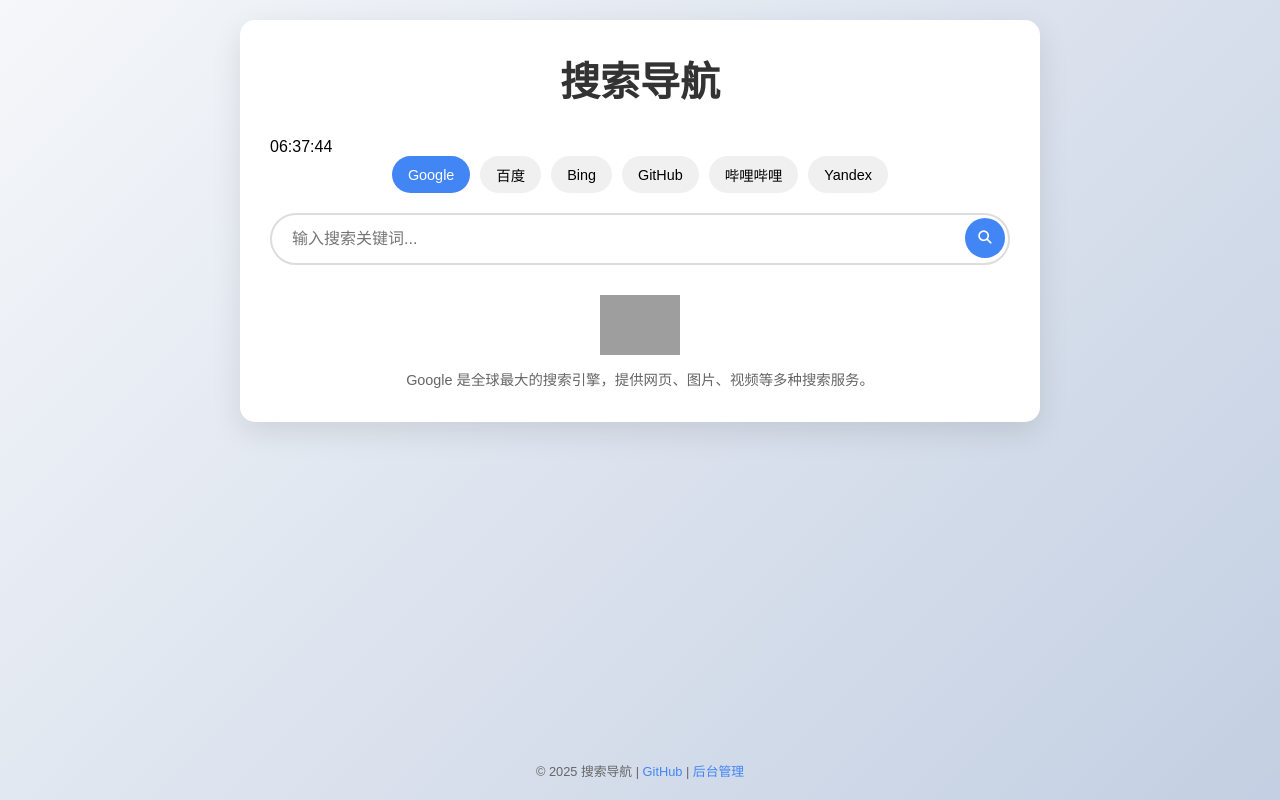
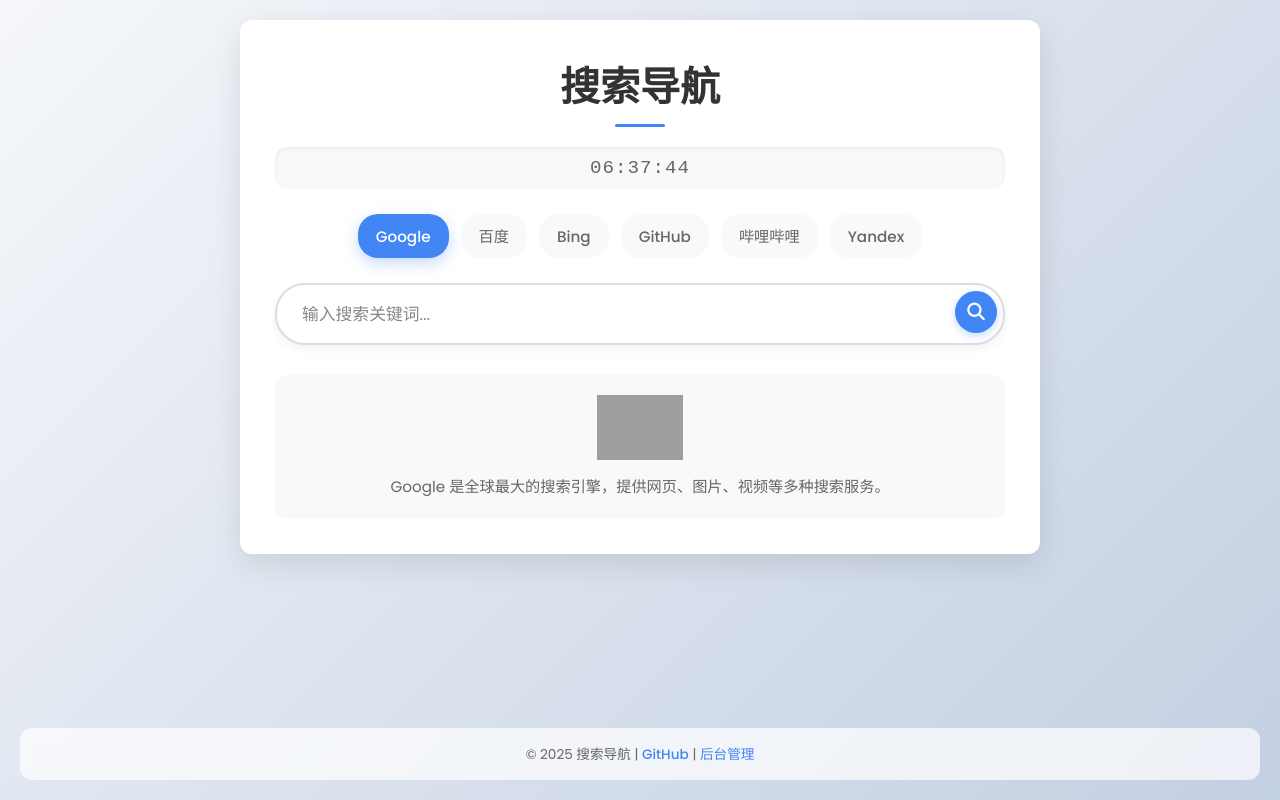
Before and after one commit to xzq849/xzq849.github.io, a plain HTML site: page index.html in a window 1280 px wide. Drawn offline with Linux system fonts and the light colour scheme; grey boxes are pictures that could not be loaded.

Commit message:
更新
1

```diff
--- a/index.html
+++ b/index.html
@@ -6,6 +6,7 @@
     <title>搜索导航</title>
     <link rel="stylesheet" href="styles.css">
     <link rel="stylesheet" href="https://cdnjs.cloudflare.com/ajax/libs/font-awesome/6.4.0/css/all.min.css">
+    <link href="https://fonts.googleapis.com/css2?family=Poppins:wght@300;400;500;600;700&display=swap" rel="stylesheet">
 </head>
 <body>
     <div class="container">
--- a/styles.css
+++ b/styles.css
@@ -2,7 +2,21 @@
     margin: 0;
     padding: 0;
     box-sizing: border-box;
-    font-family: 'Arial', sans-serif;
+    font-family: 'Poppins', 'Arial', sans-serif;
+}
+
+:root {
+    --primary-color: #4285f4;
+    --primary-dark: #3367d6;
+    --secondary-color: #34a853;
+    --accent-color: #ea4335;
+    --light-bg: #f8f9fa;
+    --dark-text: #333;
+    --medium-text: #666;
+    --light-text: #888;
+    --border-radius: 12px;
+    --box-shadow: 0 10px 30px rgba(0, 0, 0, 0.1);
+    --transition: all 0.3s ease;
 }
 
 body {
@@ -13,23 +27,67 @@
     align-items: center;
     justify-content: center;
     padding: 20px;
+    font-size: 16px;
+    color: var(--dark-text);
 }
 
 .container {
     background-color: white;
-    border-radius: 15px;
-    box-shadow: 0 10px 30px rgba(0, 0, 0, 0.1);
+    border-radius: var(--border-radius);
+    box-shadow: var(--box-shadow);
     width: 100%;
     max-width: 800px;
-    padding: 30px;
+    padding: 35px;
     margin-bottom: 20px;
+    transition: var(--transition);
+}
+
+.container:hover {
+    box-shadow: 0 15px 35px rgba(0, 0, 0, 0.15);
+    transform: translateY(-5px);
 }
 
 h1 {
     text-align: center;
-    color: #333;
-    margin-bottom: 30px;
+    color: var(--dark-text);
+    margin-bottom: 25px;
     font-size: 2.5rem;
+    font-weight: 700;
+    position: relative;
+    display: inline-block;
+    left: 50%;
+    transform: translateX(-50%);
+}
+
+h1::after {
+    content: '';
+    position: absolute;
+    width: 50px;
+    height: 3px;
+    background: var(--primary-color);
+    bottom: -10px;
+    left: 50%;
+    transform: translateX(-50%);
+    border-radius: 3px;
+}
+
+#time-display {
+    text-align: center;
+    color: var(--medium-text);
+    font-size: 1.2rem;
+    margin: 5px 0 25px;
+    font-family: 'Courier New', monospace;
+    padding: 10px 15px;
+    background-color: var(--light-bg);
+    border-radius: var(--border-radius);
+    box-shadow: inset 0 2px 5px rgba(0, 0, 0, 0.05);
+    letter-spacing: 1px;
+    transition: var(--transition);
+}
+
+#time-display:hover {
+    background-color: #eef1f5;
+    transform: scale(1.02);
 }
 
 .search-container {
@@ -40,27 +98,52 @@
     display: flex;
     flex-wrap: wrap;
     justify-content: center;
-    gap: 10px;
-    margin-bottom: 20px;
+    gap: 12px;
+    margin-bottom: 25px;
 }
 
 .search-engine {
-    background-color: #f0f0f0;
+    background-color: var(--light-bg);
     border: none;
     border-radius: 20px;
-    padding: 8px 16px;
+    padding: 10px 18px;
     cursor: pointer;
-    transition: all 0.3s ease;
-    font-size: 0.9rem;
+    transition: var(--transition);
+    font-size: 0.95rem;
+    font-weight: 500;
+    color: var(--medium-text);
+    position: relative;
+    overflow: hidden;
+    z-index: 1;
+}
+
+.search-engine::before {
+    content: '';
+    position: absolute;
+    top: 0;
+    left: 0;
+    width: 0;
+    height: 100%;
+    background-color: var(--primary-color);
+    transition: width 0.3s ease;
+    z-index: -1;
+    border-radius: 20px;
 }
 
 .search-engine:hover {
-    background-color: #e0e0e0;
+    color: white;
+    transform: translateY(-2px);
+    box-shadow: 0 5px 15px rgba(66, 133, 244, 0.2);
+}
+
+.search-engine:hover::before {
+    width: 100%;
 }
 
 .search-engine.active {
-    background-color: #4285f4;
+    background-color: var(--primary-color);
     color: white;
+    box-shadow: 0 5px 15px rgba(66, 133, 244, 0.3);
 }
 
 .search-box {
@@ -75,37 +158,55 @@
 
 #search-input {
     width: 100%;
-    padding: 15px 20px;
+    padding: 16px 60px 16px 25px;
     border: 2px solid #ddd;
     border-radius: 30px;
-    font-size: 1rem;
+    font-size: 1.05rem;
     outline: none;
-    transition: border-color 0.3s;
+    transition: var(--transition);
+    box-shadow: 0 4px 10px rgba(0, 0, 0, 0.05);
 }
 
 #search-input:focus {
-    border-color: #4285f4;
+    border-color: var(--primary-color);
+    box-shadow: 0 5px 15px rgba(66, 133, 244, 0.2);
+}
+
+#search-input::placeholder {
+    color: var(--light-text);
+    transition: var(--transition);
+}
+
+#search-input:focus::placeholder {
+    opacity: 0.7;
+    transform: translateX(5px);
 }
 
 #search-button {
     position: absolute;
-    right: 5px;
-    top: 5px;
-    background-color: #4285f4;
+    right: 8px;
+    top: 8px;
+    background-color: var(--primary-color);
     color: white;
     border: none;
     border-radius: 50%;
-    width: 40px;
-    height: 40px;
+    width: 42px;
+    height: 42px;
     cursor: pointer;
     display: flex;
     align-items: center;
     justify-content: center;
-    transition: background-color 0.3s;
+    transition: var(--transition);
+    box-shadow: 0 3px 8px rgba(66, 133, 244, 0.3);
 }
 
 #search-button:hover {
-    background-color: #3367d6;
+    background-color: var(--primary-dark);
+    transform: scale(1.05);
+}
+
+#search-button i {
+    font-size: 1.1rem;
 }
 
 .engine-info {
@@ -113,57 +214,125 @@
     flex-direction: column;
     align-items: center;
     text-align: center;
-    margin-top: 20px;
+    margin-top: 25px;
+    padding: 20px;
+    background-color: var(--light-bg);
+    border-radius: var(--border-radius);
+    transition: var(--transition);
+}
+
+.engine-info:hover {
+    background-color: #eef1f5;
+    transform: translateY(-3px);
+    box-shadow: 0 8px 20px rgba(0, 0, 0, 0.08);
 }
 
 .engine-logo {
     margin-bottom: 15px;
-    height: 60px;
+    height: 65px;
     display: flex;
     align-items: center;
     justify-content: center;
+    transition: var(--transition);
 }
 
 .engine-logo img {
     max-height: 100%;
     max-width: 200px;
+    transition: var(--transition);
+}
+
+.engine-logo:hover img {
+    transform: scale(1.05);
 }
 
 #engine-description {
-    color: #666;
-    font-size: 0.9rem;
-    line-height: 1.5;
+    color: var(--medium-text);
+    font-size: 0.95rem;
+    line-height: 1.6;
 }
 
 footer {
     margin-top: auto;
     text-align: center;
-    color: #666;
-    font-size: 0.8rem;
+    color: var(--medium-text);
+    font-size: 0.85rem;
+    padding: 15px;
+    width: 100%;
+    background-color: rgba(255, 255, 255, 0.7);
+    backdrop-filter: blur(5px);
+    border-radius: var(--border-radius);
 }
 
 footer a {
-    color: #4285f4;
+    color: var(--primary-color);
     text-decoration: none;
+    transition: var(--transition);
+    font-weight: 500;
 }
 
 footer a:hover {
+    color: var(--primary-dark);
     text-decoration: underline;
 }
 
 /* 响应式设计 */
+@media (max-width: 768px) {
+    .container {
+        padding: 25px;
+    }
+
+    h1 {
+        font-size: 2.2rem;
+    }
+}
+
 @media (max-width: 600px) {
     .container {
         padding: 20px;
     }
 
     h1 {
-        font-size: 2rem;
+        font-size: 1.8rem;
         margin-bottom: 20px;
+    }
+
+    #time-display {
+        font-size: 1rem;
+        padding: 8px 12px;
     }
 
     .search-engines {
         gap: 8px;
+    }
+
+    .search-engine {
+        padding: 8px 14px;
+        font-size: 0.85rem;
+    }
+
+    #search-input {
+        padding: 14px 50px 14px 20px;
+        font-size: 0.95rem;
+    }
+
+    #search-button {
+        width: 38px;
+        height: 38px;
+    }
+
+    .engine-logo {
+        height: 50px;
+    }
+
+    #engine-description {
+        font-size: 0.85rem;
+    }
+}
+
+@media (max-width: 400px) {
+    h1 {
+        font-size: 1.6rem;
     }
 
     .search-engine {
@@ -172,23 +341,13 @@
     }
 
     #search-input {
-        padding: 12px 15px;
-        font-size: 0.9rem;
+        padding: 12px 45px 12px 15px;
     }
 
     #search-button {
-        width: 35px;
-        height: 35px;
+        width: 34px;
+        height: 34px;
+        right: 6px;
+        top: 6px;
     }
 }
-
-\n.time-display {
-    text-align: center;
-    color: #666;
-    font-size: 1.2rem;
-    margin-bottom: 20px;
-    font-family: 'Courier New', monospace;
-    padding: 10px;
-    background-color: #f8f9fa;
-    border-radius: 5px;
-}
```
